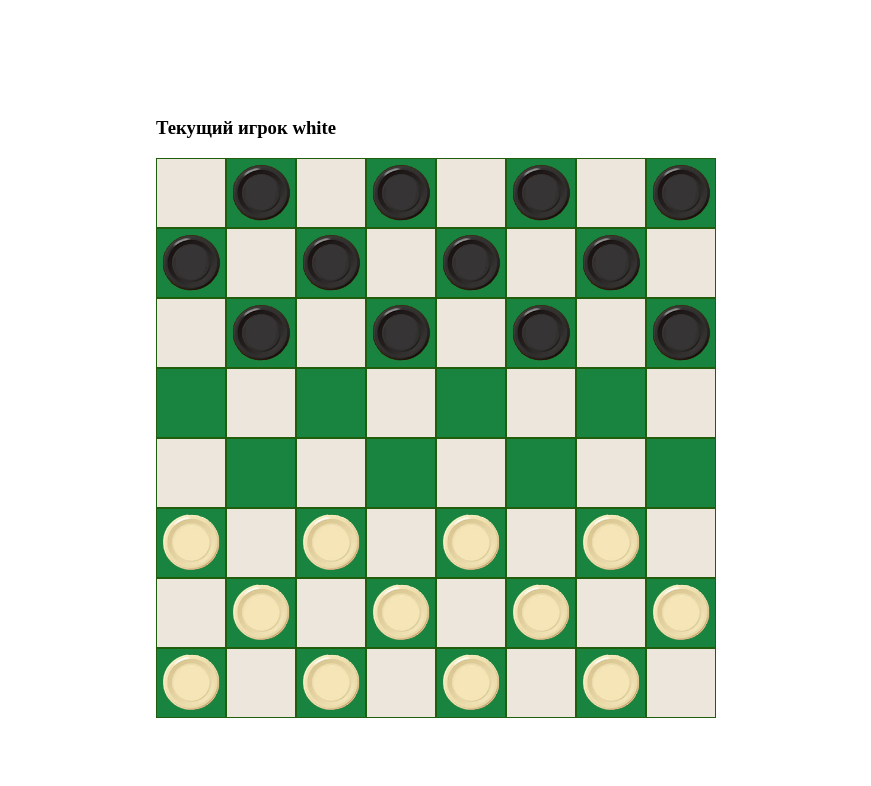
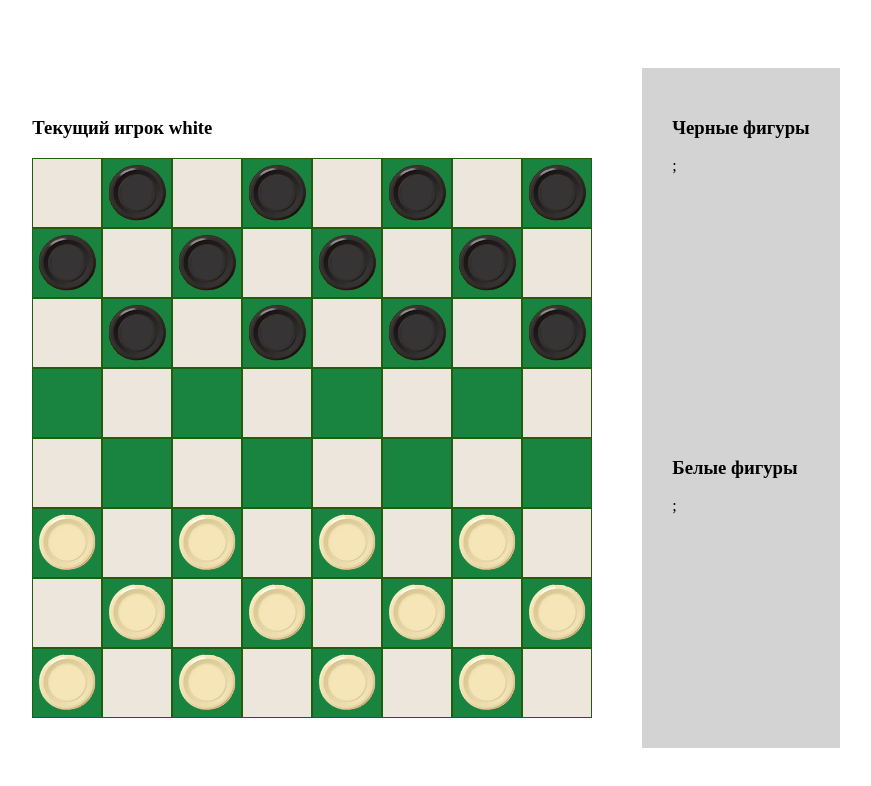
Before and after one commit to NatashaSelyunina/checkers_react_project, a React (Create React App) app: page / in a window 1280 px wide. Shown: the top 786 px of the page, without its empty margins (212-1083 px from the left). Built offline with nearby package versions, Linux system fonts and the light colour scheme.

Commit message:
add eaten checkers

```diff
--- a/src/App.css
+++ b/src/App.css
@@ -50,3 +50,10 @@
   border-radius: 50%;
   background-color: rgb(223, 46, 33);
 }
+
+.eaten {
+  height: calc(50vh - 60px);
+  padding: 30px;
+  margin-left: 50px;
+  background-color: lightgray;
+}
--- a/src/App.tsx
+++ b/src/App.tsx
@@ -4,6 +4,7 @@ import BoardComponent from "./components/BoardComponent";
 import { Board } from "./logic/Board";
 import { Player } from "./logic/Player";
 import { Colors } from "./logic/Colors";
+import EatenCheckers from "./components/EatenCheckers";
 
 const App = () => {
   const [board, setBoard] = useState(new Board());
@@ -35,6 +36,14 @@ const App = () => {
      currentPlayer={currentPlayer}
      changePlayer={changePlayer}
      />
+     <div>
+      <EatenCheckers
+      title="Черные фигуры"
+      figures={board.eatenBlackCheckers}/>
+      <EatenCheckers
+      title="Белые фигуры"
+      figures={board.eatenWhiteCheckers}/>
+     </div>
     </div>
   );
 };
--- /dev/null
+++ b/src/components/EatenCheckers.tsx
@@ -0,0 +1,26 @@
+//import { FC } from 'react'
+//import cn from 'classnames'
+//import styles from './EatenCheckers.module.css'
+
+import { FC } from "react";
+import { Figure } from "../logic/figures/Figure";
+
+interface EatenCheckersProps {
+  title: string;
+  figures: Figure[]
+}
+
+const EatenCheckers: FC<EatenCheckersProps> = ({title, figures}) => {
+  return (
+    <div className="eaten">
+      <h3>{title}</h3>
+      {figures.map(figure =>
+        <div key={figure.id}>
+          {figure.name} {figure.logo && <img width={20} height={20} src={figure.logo}/>}
+        </div>
+      )};
+    </div>
+    );
+  };
+
+export default EatenCheckers;
--- a/src/logic/Board.ts
+++ b/src/logic/Board.ts
@@ -1,9 +1,12 @@
 import { Cell } from "./Cell";
 import { Colors } from "./Colors";
 import { Checker } from "./figures/Checker";
+import { Figure } from "./figures/Figure";
 
 export class Board {
   cells: Cell[][] = [];
+  eatenBlackCheckers: Figure[] = [];
+  eatenWhiteCheckers: Figure[] = [];
 
   public createCells() {
     for (let i = 0; i < 8; i++) {
@@ -23,6 +26,8 @@ export class Board {
   public getCopyBoard(): Board {
     const newBoard = new Board();
     newBoard.cells = this.cells;
+    newBoard.eatenWhiteCheckers = this.eatenWhiteCheckers;
+    newBoard.eatenBlackCheckers = this.eatenBlackCheckers;
     return newBoard;
   }
 
--- a/src/logic/Cell.ts
+++ b/src/logic/Cell.ts
@@ -64,9 +64,16 @@ export class Cell {
     this.figure.cell = this;
   }
 
+  addEatenChecker(figure: Figure) {
+    figure.color === Colors.BLACK ? this.board.eatenBlackCheckers.push(figure) : this.board.eatenWhiteCheckers.push(figure);
+  }
+
   moveFigure(target: Cell) { // target - ячецка, на котору хотим переместить
     if (this.figure && this.figure?.canMove(target)) {
       this.figure.moveFigure(target);
+      if (target.figure) {
+        this.addEatenChecker(target.figure);
+      }
       target.setFigure(this.figure);
       this.figure = null;
     }
```
